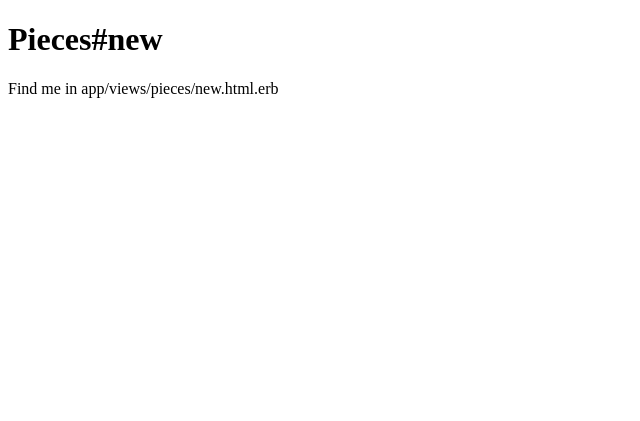
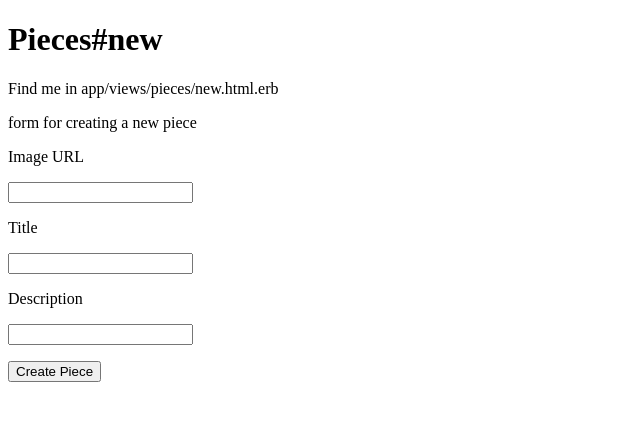
Before and after one commit to Thrashmandicoot/Scene, a Rails app: page /artists/1/pieces/new in a window 1280 px wide. Shown: the top 421 px of the page, without its empty margins (0-640 px from the left). Run offline with Rails 7, Linux system fonts and the light colour scheme; data comes from the database, SQL or seed files in the repository; style sheets or scripts are compiled from the project's sources; some libraries are stand-ins or nearby versions.

Commit message:
allow artist to add a piece to his pieces

```diff
--- a/app/controllers/pieces_controller.rb
+++ b/app/controllers/pieces_controller.rb
@@ -9,9 +9,18 @@ class PiecesController < ApplicationController
   end
 
   def new
+    @artist = Artist.find(params[:artist_id])
   end
 
   def create
+    @artist = Artist.find(params[:artist_id])
+    # @piece = @artist.pieces.new(img: params[:img], title: params[:title], description: params[:description])
+    @piece = @artist.pieces.new(piece_params)
+    if @piece.save
+      redirect_to artist_piece_path(@artist, @piece)
+    else
+      render 'new'
+    end
   end
 
   def edit
@@ -22,4 +31,9 @@ class PiecesController < ApplicationController
 
   def destroy
   end
+
+  private
+  def piece_params
+    params.require(:piece).permit(:img, :title, :description)
+  end
 end
--- a/app/views/pieces/new.html.erb
+++ b/app/views/pieces/new.html.erb
@@ -1,2 +1,15 @@
 <h1>Pieces#new</h1>
 <p>Find me in app/views/pieces/new.html.erb</p>
+
+<p>form for creating a new piece</p>
+
+<%= form_for ([@artist, @artist.pieces.build]) do |f| %>
+  <p>Image URL</p>
+  <%= f.text_field :img %>
+  <p>Title</p>
+  <%= f.text_field :title %>
+  <p>Description</p>
+  <%= f.text_field :description %>
+  <p><%= f.submit %></p>
+
+<% end %>
--- a/db/seeds.rb
+++ b/db/seeds.rb
@@ -2,3 +2,5 @@ artist1 = Artist.create(name: "Banksy", email: "banksy@street.org", password: "a
 artist1.pieces.create(img: "http://news.bbcimg.co.uk/media/images/70222000/jpg/_70222444_banksy.jpg", title: "No Graffiti", description: "This is the description")
 
 artist1.pieces.create(img: "http://www.opticalspy.com/uploads/1/4/4/9/144966/_2912056_orig.jpg", title: "Maid", description: "This is the description")
+
+Organization.create(name: "DBC", bio: "stuff", avatar: "stuff", address: "stuff", email: "stuff", password_digest: "stuff", twitter: "stuff", facebook: "stuff", website: "stuff")
```
